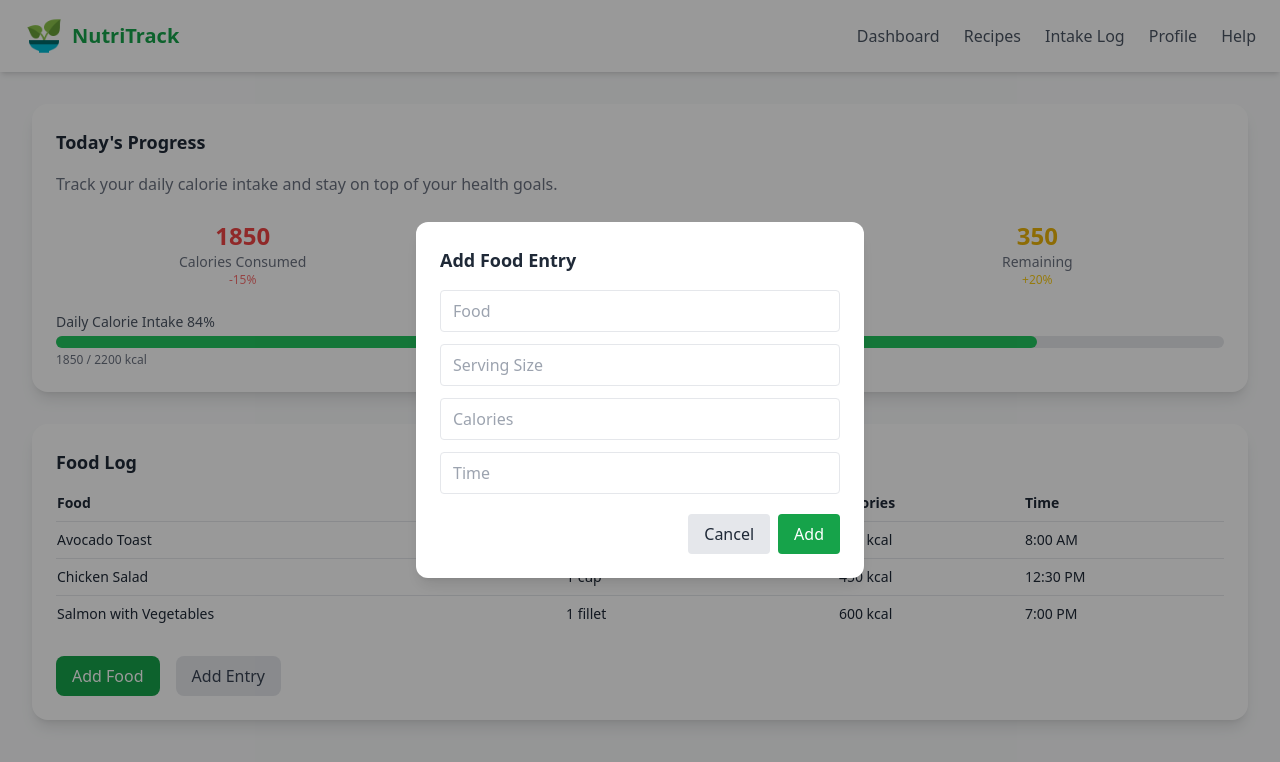
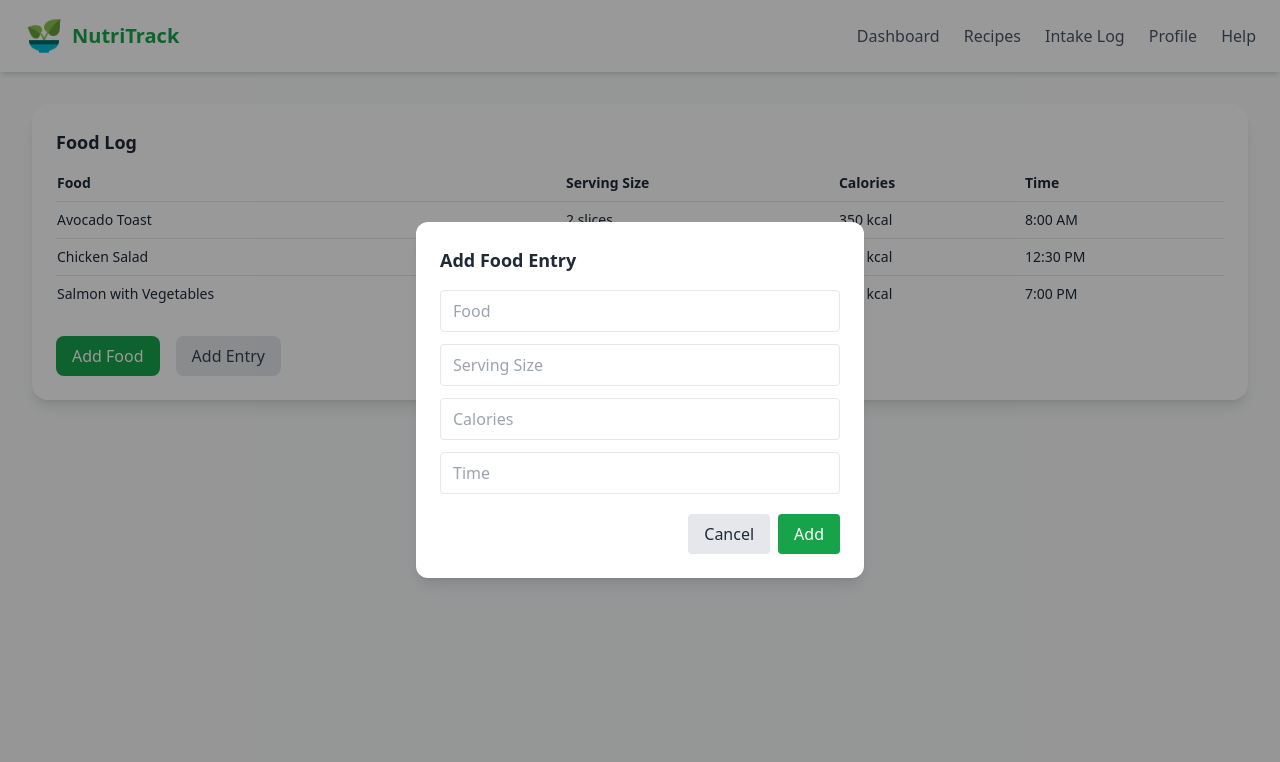
Before and after one commit to EduardoJRP/NutriTrack, a Next.js app: page / in a window 1280 px wide. Both pictures are taken after a click on the button "Add Food". Shown: the top 762 px of the page. Built offline with nearby package versions, Linux system fonts and the light colour scheme.

Commit message:
update: added modal changes

```diff
--- a/app/components/Modals/addFoodModal.tsx
+++ b/app/components/Modals/addFoodModal.tsx
@@ -1,40 +1,37 @@
 'use client';
 
-import { useState } from 'react';
+import React from 'react';
 
-export default function AddFoodModal() {
-  const [showModal, setShowModal] = useState(false);
-
-  const [form, setForm] = useState({
-    food: '',
-    serving: '',
-    calories: '',
-    time: '',
-  });
-
-  const handleChange = (e: React.ChangeEvent<HTMLInputElement>) => {
-    setForm((prev) => ({ ...prev, [e.target.name]: e.target.value }));
+type Entry = {
+  food: string;
+  serving: string;
+  calories: string;
+  time: string;
 };
 
-  const handleSubmit = (e: React.FormEvent) => {
-    e.preventDefault();
-    setFoodLog((prev) => [...prev, form]);
-    setForm({ food: '', serving: '', calories: '', time: '' });
-    setShowModal(false);
-  };
-
+export default function AddFoodModal({
+  form,
+  onChange,
+  onSubmit,
+  onCancel,
+}: {
+  form: Entry;
+  onChange: (e: React.ChangeEvent<HTMLInputElement>) => void;
+  onSubmit: (e: React.FormEvent) => void;
+  onCancel: () => void;
+}) {
   return (
-    showModal && (
     <div className="fixed inset-0 z-50 flex items-center justify-center bg-black bg-opacity-40">
       <div className="bg-white rounded-xl shadow-lg p-6 w-full max-w-md">
         <h3 className="text-lg font-semibold mb-4">Add Food Entry</h3>
-          <form onSubmit={handleSubmit} className="flex flex-col gap-3">
+
+        <form onSubmit={onSubmit} className="flex flex-col gap-3">
           <input
             className="border rounded px-3 py-2"
             name="food"
             placeholder="Food"
             value={form.food}
-              onChange={handleChange}
+            onChange={onChange}
             required
           />
           <input
@@ -42,7 +39,7 @@ export default function AddFoodModal() {
             name="serving"
             placeholder="Serving Size"
             value={form.serving}
-              onChange={handleChange}
+            onChange={onChange}
             required
           />
           <input
@@ -50,7 +47,7 @@ export default function AddFoodModal() {
             name="calories"
             placeholder="Calories"
             value={form.calories}
-              onChange={handleChange}
+            onChange={onChange}
             required
           />
           <input
@@ -58,14 +55,15 @@ export default function AddFoodModal() {
             name="time"
             placeholder="Time"
             value={form.time}
-              onChange={handleChange}
+            onChange={onChange}
             required
           />
+
           <div className="flex gap-2 justify-end mt-2">
             <button
               type="button"
               className="px-4 py-2 rounded bg-gray-200 hover:bg-gray-300"
-                onClick={() => setShowModal(false)}
+              onClick={onCancel}
             >
               Cancel
             </button>
@@ -79,6 +77,5 @@ export default function AddFoodModal() {
         </form>
       </div>
     </div>
-    )
   );
 }
--- a/app/page.tsx
+++ b/app/page.tsx
@@ -1,10 +1,9 @@
 'use client';
 
 import { useState } from 'react';
-// Update the import path to match the actual location and casing of Navbar
 import Navbar from '@/app/components/Common/Navbar';
+import AddFoodModal from '@/app/components/Modals/AddFoodModal';
 
-// external data constant
 const FOOD_LOG = [
   {
     food: 'Avocado Toast',
@@ -27,7 +26,6 @@ const FOOD_LOG = [
 ];
 
 export default function DashboardPage() {
-	// use a stateful log initialized from the external const
   const [foodLog, setFoodLog] = useState(FOOD_LOG);
   const [showModal, setShowModal] = useState(false);
 
@@ -55,105 +53,17 @@ export default function DashboardPage() {
 
       {/* Modal */}
       {showModal && (
-				<div className="fixed inset-0 z-50 flex items-center justify-center bg-black bg-opacity-40">
-					<div className="bg-white rounded-xl shadow-lg p-6 w-full max-w-md">
-						<h3 className="text-lg font-semibold mb-4">Add Food Entry</h3>
-						<form onSubmit={handleSubmit} className="flex flex-col gap-3">
-							<input
-								className="border rounded px-3 py-2"
-								name="food"
-								placeholder="Food"
-								value={form.food}
+        <AddFoodModal
+          form={form}
           onChange={handleChange}
-								required
+          onSubmit={handleSubmit}
+          onCancel={() => setShowModal(false)}
         />
-							<input
-								className="border rounded px-3 py-2"
-								name="serving"
-								placeholder="Serving Size"
-								value={form.serving}
-								onChange={handleChange}
-								required
-							/>
-							<input
-								className="border rounded px-3 py-2"
-								name="calories"
-								placeholder="Calories"
-								value={form.calories}
-								onChange={handleChange}
-								required
-							/>
-							<input
-								className="border rounded px-3 py-2"
-								name="time"
-								placeholder="Time"
-								value={form.time}
-								onChange={handleChange}
-								required
-							/>
-							<div className="flex gap-2 justify-end mt-2">
-								<button
-									type="button"
-									className="px-4 py-2 rounded bg-gray-200 hover:bg-gray-300"
-									onClick={() => setShowModal(false)}
-								>
-									Cancel
-								</button>
-								<button
-									type="submit"
-									className="px-4 py-2 rounded bg-green-600 text-white hover:bg-green-700"
-								>
-									Add
-								</button>
-							</div>
-						</form>
-					</div>
-				</div>
       )}
 
-			{/* Main content */}
+      {/* Main content (unchanged) */}
       <main className="p-8 grid gap-8 md:grid-cols-1">
-				{/* Progress Section */}
-				<div className="bg-white rounded-2xl shadow-lg p-6">
-					<h2 className="text-lg font-semibold mb-4">Today&apos;s Progress</h2>
-					<p className="text-gray-500 mb-6">
-						Track your daily calorie intake and stay on top of your health
-						goals.
-					</p>
-
-					{/* Stats */}
-					<div className="grid grid-cols-3 gap-6 text-center">
-						<div>
-							<p className="text-2xl font-bold text-red-500">1850</p>
-							<p className="text-sm text-gray-500">Calories Consumed</p>
-							<p className="text-xs text-red-400">-15%</p>
-						</div>
-						<div>
-							<p className="text-2xl font-bold text-green-500">2200</p>
-							<p className="text-sm text-gray-500">Daily Goal</p>
-							<p className="text-xs text-green-400">+10%</p>
-						</div>
-						<div>
-							<p className="text-2xl font-bold text-yellow-500">350</p>
-							<p className="text-sm text-gray-500">Remaining</p>
-							<p className="text-xs text-yellow-400">+20%</p>
-						</div>
-					</div>
-
-					{/* Progress Bar */}
-					<div className="mt-6">
-						<p className="text-sm text-gray-600 mb-1">
-							Daily Calorie Intake 84%
-						</p>
-						<div className="w-full bg-gray-200 rounded-full h-3">
-							<div
-								className="bg-green-500 h-3 rounded-full"
-								style={{ width: '84%' }}
-							></div>
-						</div>
-						<p className="text-xs text-gray-500 mt-1">1850 / 2200 kcal</p>
-					</div>
-				</div>
+        {/* Progress Section ... */}
 
         {/* Food Log */}
         <div className="bg-white rounded-2xl shadow-lg p-6">
@@ -182,7 +92,6 @@ export default function DashboardPage() {
             </tbody>
           </table>
 
-					{/* Buttons */}
           <div className="mt-6 flex gap-4">
             <button
               className="bg-green-600 hover:bg-green-700 text-white rounded-lg px-4 py-2"
```
Lines whose indentation alone changed are shown as unchanged.
